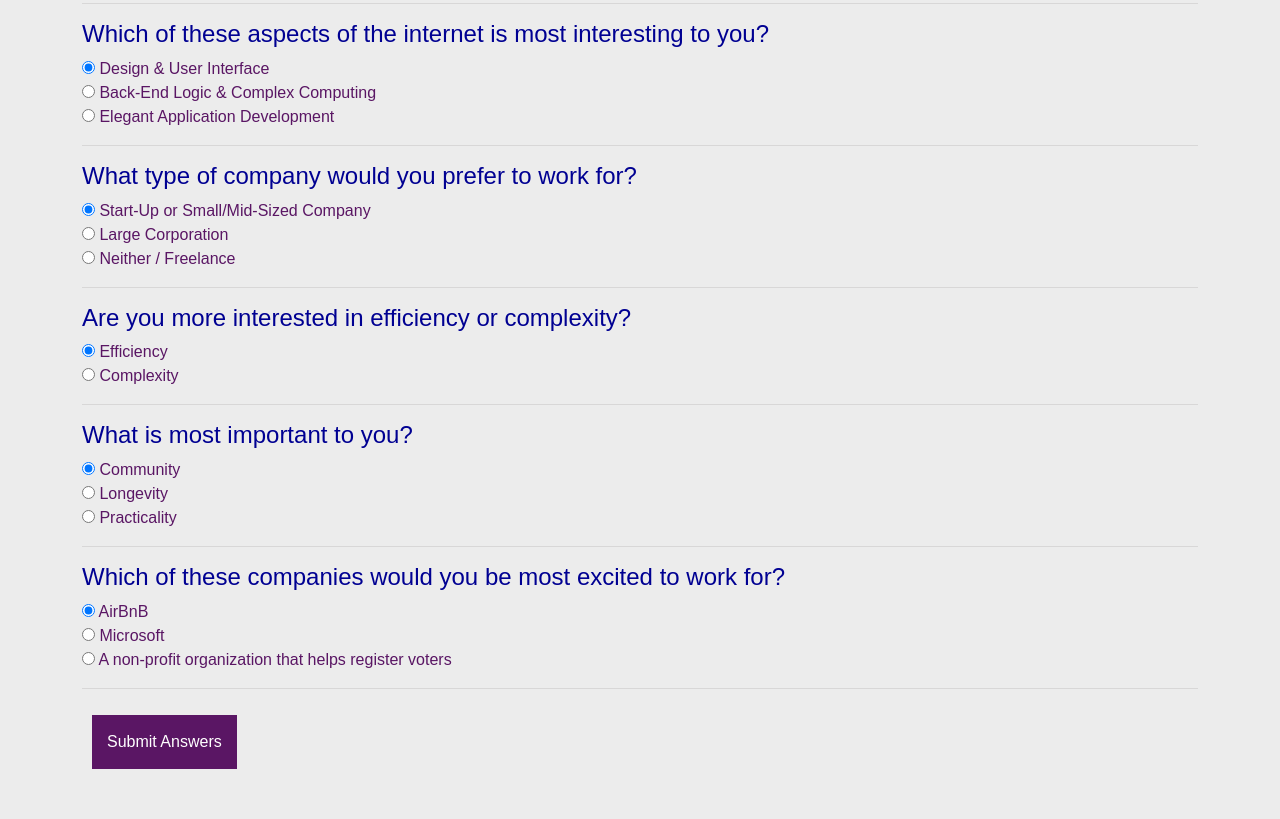
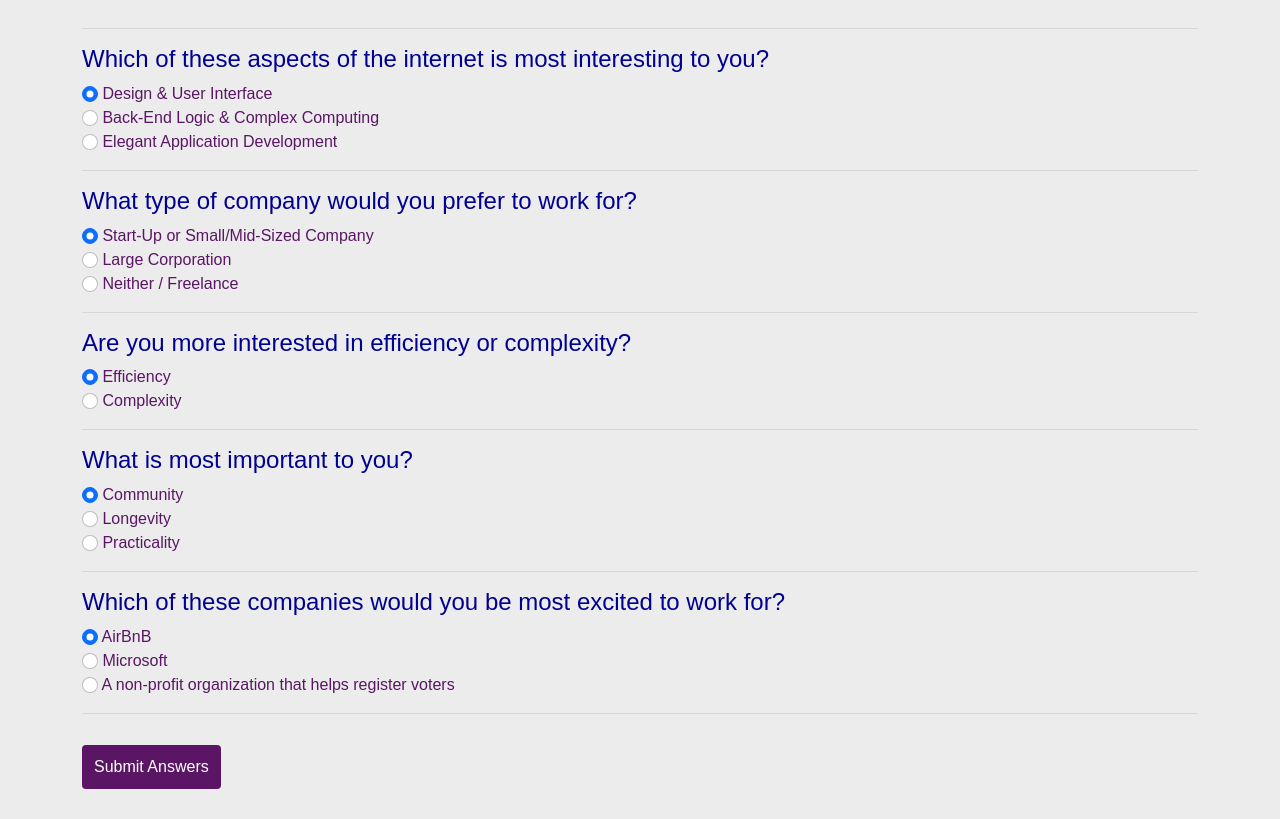
Before and after one commit to helen-lehrer/programming-language-suggester, a plain HTML site: page index.html in a window 1280 px wide. Shown: the part 386-1205 px from the top of the page. Before the commit the page ends 1165 px from the top, so only its background shows below. Drawn offline with nearby package versions, Linux system fonts and the light colour scheme.

Commit message:
Add bootstrap styling.

```diff
--- a/css/styles.css
+++ b/css/styles.css
@@ -1,5 +1,9 @@
 .hidden {
   display: none;
+}
+#heading-image {
+  margin-top: 15px;
+  margin-bottom: 15px;
 }
 
 .result-image {
@@ -13,7 +17,8 @@ font-family: Arial, sans-serif;
 
 h1 {
   color: rgb(90, 22, 100);
-  margin: 10px;
+  margin-top: 10px;
+  margin-bottom: 10px;
 }
 
 h4 {
@@ -30,12 +35,14 @@ hr {
   border: none;
 }
 
-button {
+#button {
   background-color: rgb(90, 22, 100);
   border: none;
   color: rgb(255, 255, 255);
-  padding: 15px;
-  margin: 10px;
+  padding-top: 10px;
+  padding-bottom: 10px;
+  margin-top: 15px;
+  margin-bottom: 30px;
   display: inline-block;
   font-size: 16px;
 }
--- a/index.html
+++ b/index.html
@@ -8,77 +8,77 @@
   </head>
   <body class ="container">
     <h1>Programming Language Suggester</h1>
-    <img id="languages-image" src="https://www.zdnet.com/a/img/resize/0a6b0be2f543ddbf313fc83a706b807b77c3c202/2021/07/19/8a337c80-5ed6-43a1-98fb-b981d420890f/programming-languages-shutterstock-1680857539.jpg?auto=webp&fit=crop&height=900&width=1200" alt="graphic showing the names of many different types of programming languages." width="400">
+    <img id="heading-image" src="https://www.zdnet.com/a/img/resize/0a6b0be2f543ddbf313fc83a706b807b77c3c202/2021/07/19/8a337c80-5ed6-43a1-98fb-b981d420890f/programming-languages-shutterstock-1680857539.jpg?auto=webp&fit=crop&height=900&width=1200" alt="graphic showing the names of many different types of programming languages." width="400">
     <div>
       <form id="questions">
         <hr>
         <h4>Which of these aspects of the internet is most interesting to you?</h4>
-        <label>
-          <input type="radio" name="internet" value="1" checked>
+        <label class="form-check-label">
+          <input class="form-check-input" type="radio" name="internet" value="1" checked>
           Design & User Interface
         </label><br>
-        <label>
-          <input type="radio" name="internet" value="2">
+        <label class="form-check-label">
+          <input class="form-check-input" type="radio" name="internet" value="2">
           Back-End Logic & Complex Computing
         </label><br>
-        <label>
-          <input type="radio" name="internet" value="3">
+        <label class="form-check-label">
+          <input class="form-check-input" type="radio" name="internet" value="3">
           Elegant Application Development
         </label>
         <hr>
         <h4>What type of company would you prefer to work for?</h4>
-        <label>
-          <input type="radio" name="company" value="1" checked>
+        <label class="form-check-label">
+          <input class="form-check-input" type="radio" name="company" value="1" checked>
           Start-Up or Small/Mid-Sized Company
         </label><br>
-        <label>
-          <input type="radio" name="company" value="2">
+        <label class="form-check-label">
+          <input class="form-check-input" type="radio" name="company" value="2">
           Large Corporation
         </label><br>
-        <label>
-          <input type="radio" name="company" value="3">
+        <label class="form-check-label">
+          <input class="form-check-input" type="radio" name="company" value="3">
           Neither / Freelance
         </label>
         <hr>
         <h4>Are you more interested in efficiency or complexity?</h4>
-        <label>
-          <input type="radio" name="programming" value="1" checked>
+        <label class="form-check-label">
+          <input class="form-check-input" type="radio" name="programming" value="1" checked>
           Efficiency
         </label><br>
-        <label>
-          <input type="radio" name="programming" value="2">
+        <label class="form-check-label">
+          <input class="form-check-input" type="radio" name="programming" value="2">
           Complexity
         </label>
         <hr>
         <h4>What is most important to you?</h4>
-        <label>
-          <input type="radio" name="values" value="1" checked>
+        <label class="form-check-label">
+          <input class="form-check-input" type="radio" name="values" value="1" checked>
           Community
         </label><br>
-        <label>
-          <input type="radio" name="values" value="2">
+        <label class="form-check-label">
+          <input class="form-check-input" type="radio" name="values" value="2">
           Longevity
         </label><br>
-        <label>
-          <input type="radio" name="values" value="3">
+        <label class="form-check-label">
+          <input class="form-check-input" type="radio" name="values" value="3">
           Practicality
         </label>
         <hr>
         <h4>Which of these companies would you be most excited to work for?</h4>
-        <label>
-          <input type="radio" name="work" value="1" checked>
+        <label class="form-check-label">
+          <input class="form-check-input" type="radio" name="work" value="1" checked>
           AirBnB
         </label><br>
-        <label>
-          <input type="radio" name="work" value="2">
+        <label class="form-check-label">
+          <input class="form-check-input" type="radio" name="work" value="2">
           Microsoft
         </label><br>
-        <label>
-          <input type="radio" name="work" value="3">
+        <label class="form-check-label">
+          <input class="form-check-input" type="radio" name="work" value="3">
           A non-profit organization that helps register voters
         </label>
         <hr>
-        <button type="submit">Submit Answers</button>
+        <button id="button" type="submit" class="btn btn-primary">Submit Answers</button>
       </form>
     </div>
     <div id="c-sharp" class="hidden">
```
Also changed, not shown: 1 other file.
